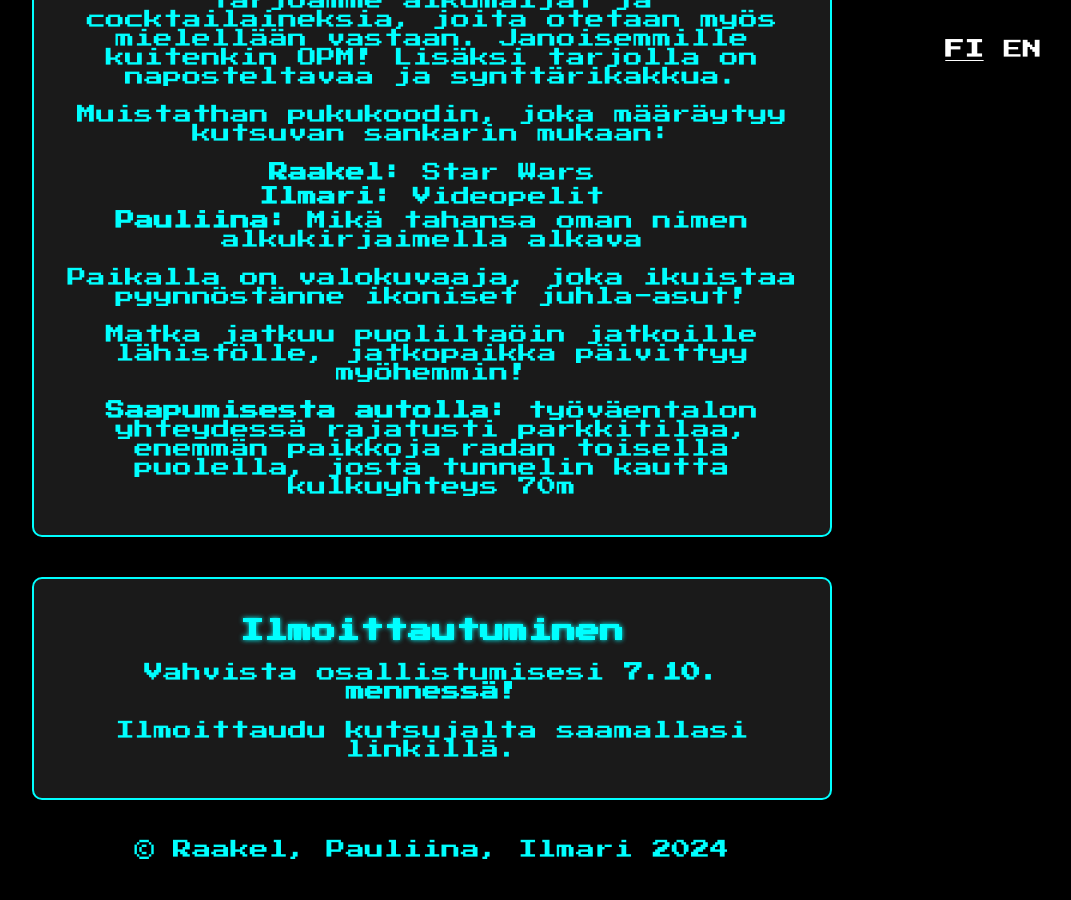
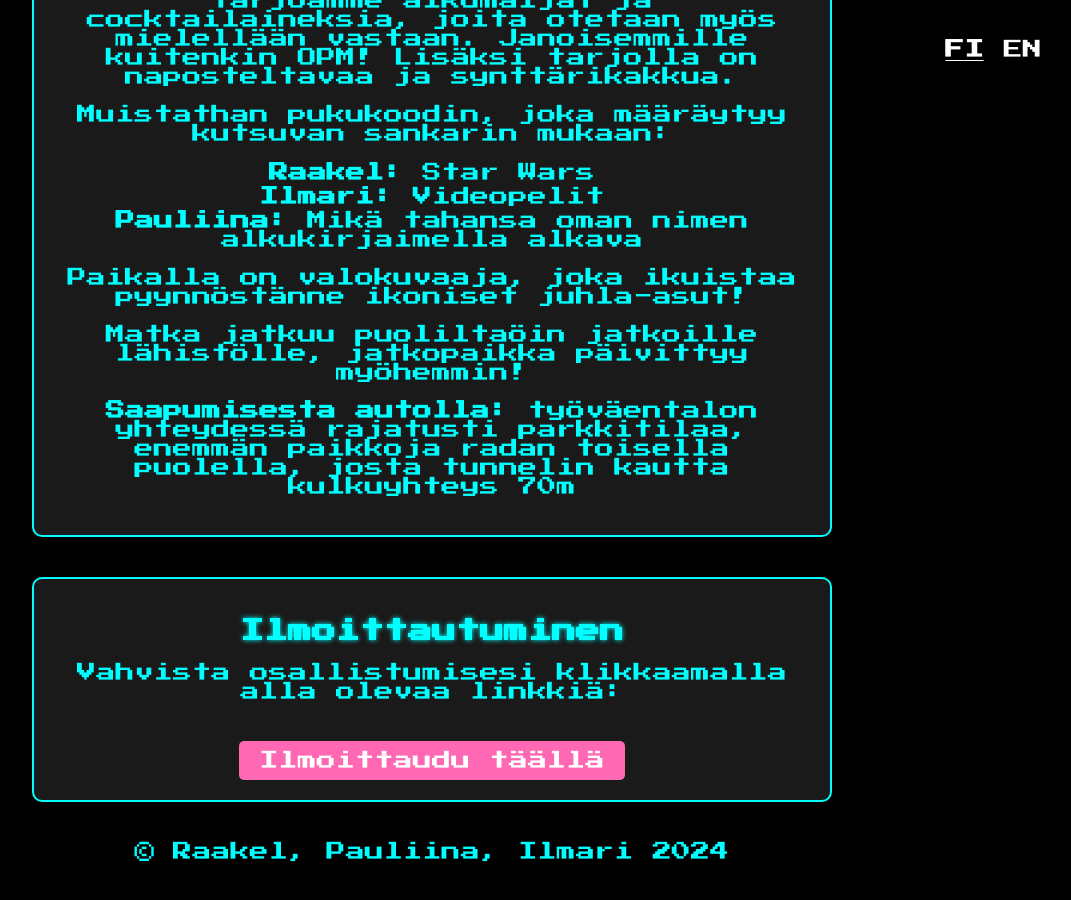
Before and after one commit to Tapiiri/ysikymppiset, a Jekyll site: the page built from index.markdown, in a window 1280 px wide and 900 px high, scrolled down 1042 px. Shown: the whole window, without its empty margins (208-1279 px from the left). Built offline with Jekyll 4.4.1, drawn with Linux system fonts in a browser that asks for light colours.

Commit message:
feat: update description, CTA to hero

```diff
--- a/en/index.markdown
+++ b/en/index.markdown
@@ -8,6 +8,7 @@ lang: en
 <div class="hero">
   <img src="/assets/YSIKYMPPISTEN MAINOS (2).png" alt="Birthday Party Title" class="party-title">
   <p>Get ready for amazing costumes, wonderful company, and an unforgettable night of celebration!</p>
+  <a href="{{ site.rsvp_link }}" class="button">RSVP Here</a>
   <p><strong>Date:</strong> {{ site.event.date }}</p>
   <p><strong>Location:</strong> <a href="{{ site.event.location_url }}"> {{ site.event.location }}</a></p>
 </div>
@@ -29,8 +30,8 @@ lang: en
 
 <div class="rsvp">
   <h2>RSVP</h2>
-  <p>Please confirm your attendance by <strong>7.10.!</strong></p>
-  <p>Sign up by using the link sent to you by your inviter.</p>
+  <p>Please confirm your attendance by clicking the link below:</p>
+  <a href="{{ site.rsvp_link }}" class="button">RSVP Here</a>
 </div>
 
 {% if site.show_gallery %}
--- a/fi/index.markdown
+++ b/fi/index.markdown
@@ -8,6 +8,7 @@ lang: fi
 <div class="hero">
   <img src="/assets/YSIKYMPPISTEN MAINOS (2).png" alt="Syntymäpäiväjuhlat" class="party-title">
   <p>Valmistaudu pukuloistoon, hyvään seuraan, ja unohtumattomaan iltaan!</p>
+  <a href="{{ site.rsvp_link }}" class="button">Ilmoittaudu täällä</a>
   <p><strong>Päivämäärä:</strong> {{ site.event.date }}</p>
   <p><strong>Sijainti:</strong>
     <a href="{{ site.event.location_url }}"> {{ site.event.location }}</a></p>
@@ -30,8 +31,8 @@ lang: fi
 
 <div class="rsvp">
   <h2>Ilmoittautuminen</h2>
-  <p>Vahvista osallistumisesi <strong>7.10. mennessä!</strong></p>
-  <p>Ilmoittaudu kutsujalta saamallasi linkillä.</p>
+  <p>Vahvista osallistumisesi klikkaamalla alla olevaa linkkiä:</p>
+  <a href="{{ site.rsvp_link }}" class="button">Ilmoittaudu täällä</a>
 </div>
 
 {% if site.show_gallery %}
--- a/index.markdown
+++ b/index.markdown
@@ -8,6 +8,7 @@ lang: fi
 <div class="hero">
   <img src="/assets/YSIKYMPPISTEN MAINOS (2).png" alt="Syntymäpäiväjuhlat" class="party-title">
   <p>Valmistaudu pukuloistoon, hyvään seuraan, ja unohtumattomaan iltaan!</p>
+  <a href="{{ site.rsvp_link }}" class="button">Ilmoittaudu täällä</a>
   <p><strong>Päivämäärä:</strong> {{ site.event.date }}</p>
   <p><strong>Sijainti:</strong>
     <a href="{{ site.event.location_url }}"> {{ site.event.location }}</a></p>
@@ -30,8 +31,8 @@ lang: fi
 
 <div class="rsvp">
   <h2>Ilmoittautuminen</h2>
-  <p>Vahvista osallistumisesi <strong>7.10. mennessä!</strong></p>
-  <p>Ilmoittaudu kutsujalta saamallasi linkillä.</p>
+  <p>Vahvista osallistumisesi klikkaamalla alla olevaa linkkiä:</p>
+  <a href="{{ site.rsvp_link }}" class="button">Ilmoittaudu täällä</a>
 </div>
 
 {% if site.show_gallery %}
```
